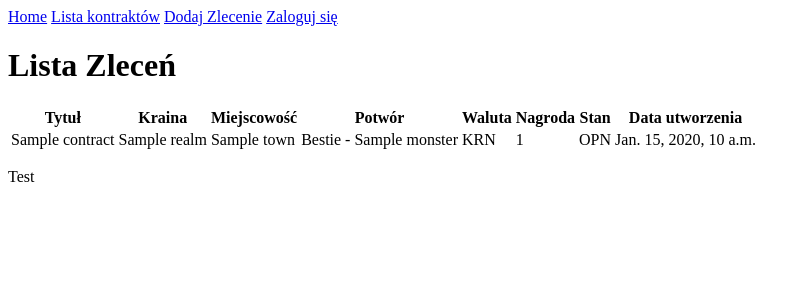
After one commit to PiotrZurynski/witcher-app, a Django app: page /contract/list in a window 1280 px wide. The commit adds this page. Shown: the top 300 px of the page, without its empty margins (0-810 px from the left). Run offline with Django 5.2, Linux system fonts and the light colour scheme; tables that the repository leaves empty hold one stand-in row (values such as "Sample post").

Commit message:
Added contract_list.html with simple table of contracts, updated navbar in base.html, updated urls.py to direct to contract_list, updated views.py imported ListView

```diff
--- a/witcher/contracts/templates/contracts/base.html
+++ b/witcher/contracts/templates/contracts/base.html
@@ -10,6 +10,7 @@
 <body>
     <nav>
         <a href="{% url 'home' %}">Home</a>
+        <a href="{% url 'contractlist' %}">Lista kontraktów</a>
         <a href="{% url 'contractcreate' %}">Dodaj Zlecenie</a>
         <a href="{% url 'login' %}">Zaloguj się</a>
     </nav>
--- /dev/null
+++ b/witcher/contracts/templates/contracts/contract_list.html
@@ -0,0 +1,30 @@
+{% extends "./base.html" %}
+
+{% block content %}
+<h1>Lista Zleceń</h1>
+<table>
+    <tr>
+        <th>Tytuł</th>
+        <th>Kraina</th>
+        <th>Miejscowość</th>
+        <th>Potwór</th>
+        <th>Waluta</th>
+        <th>Nagroda</th>
+        <th>Stan</th>
+        <th>Data utworzenia</th>
+    </tr>
+    {% for contract in contract_list %}
+    <tr>
+        <td>{{contract.title}}</td>
+        <td>{{contract.realm}}</td>
+        <td>{{contract.town}}</td>
+        <td>{{contract.monster}}</td>
+        <td>{{contract.currency}}</td>
+        <td>{{contract.reward}}</td>
+        <td>{{contract.state}}</td>
+        <td>{{contract.time_created}}</td>
+    </tr>
+    {% endfor %}
+</table>
+
+{% endblock %}
--- a/witcher/contracts/urls.py
+++ b/witcher/contracts/urls.py
@@ -5,5 +5,6 @@ from .views import ContractCreateForm
 urlpatterns = [
     path("",views.home,name="home"),
     path('login/',views.login_view,name="login"),
-    path('contracts/create',views.ContractCreate.as_view(),name="contractcreate")
+    path('contracts/create',views.ContractCreate.as_view(),name="contractcreate"),
+    path('contract/list', views.ContractList.as_view(),name="contractlist")
 ]
--- a/witcher/contracts/views.py
+++ b/witcher/contracts/views.py
@@ -1,6 +1,7 @@
 from django.shortcuts import render, redirect
 from django.http import HttpResponse
 from .models import Contract
+from django.views.generic import ListView
 from django.views.generic.edit import CreateView
 from .forms import ContractCreateForm
 from django.urls import reverse_lazy
@@ -25,8 +26,12 @@ def login_view(request):
         else:
             return HttpResponse("Złe dane")
     return render(request, "contracts/login.html", context)
+
 class ContractCreate(CreateView):
     model=Contract
     template_name='contracts/contract_create_form.html'
     form_class=ContractCreateForm
     success_url=reverse_lazy('home')
+
+class ContractList(ListView):
+    model=Contract
```
